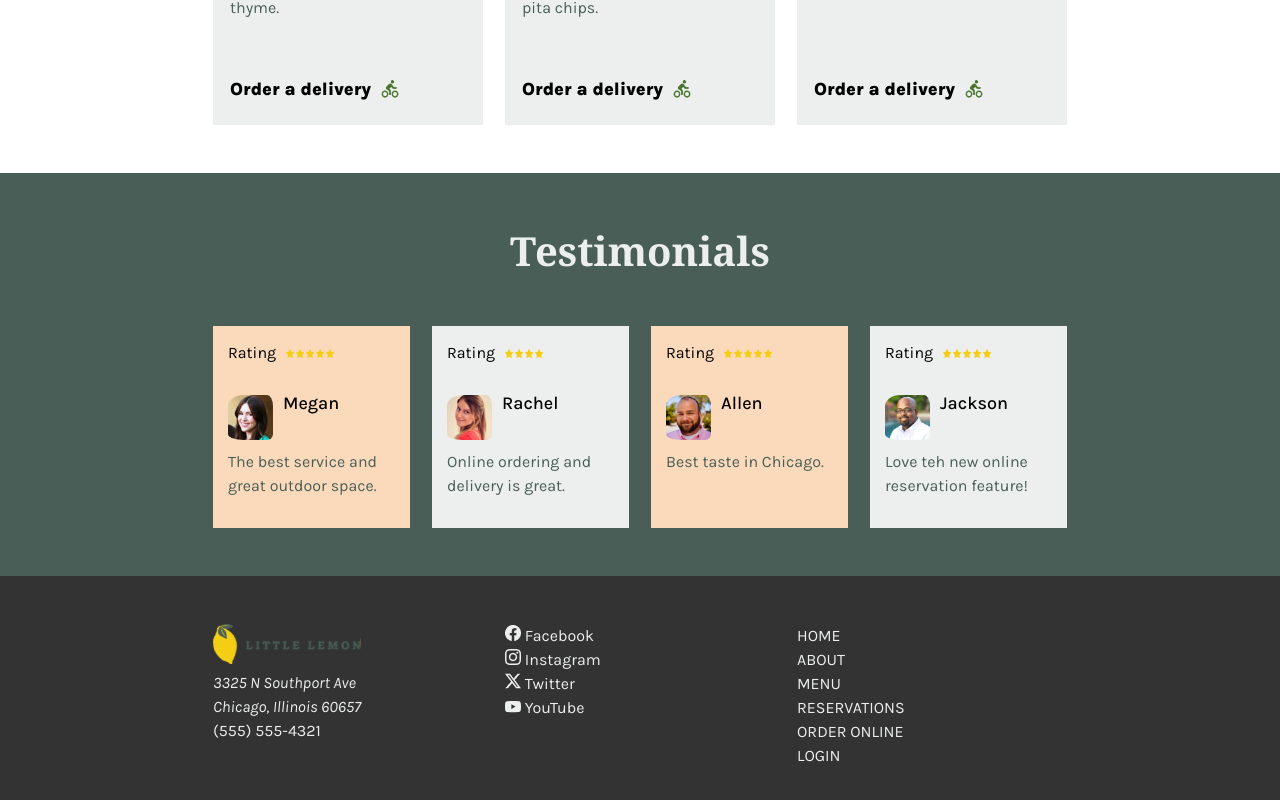
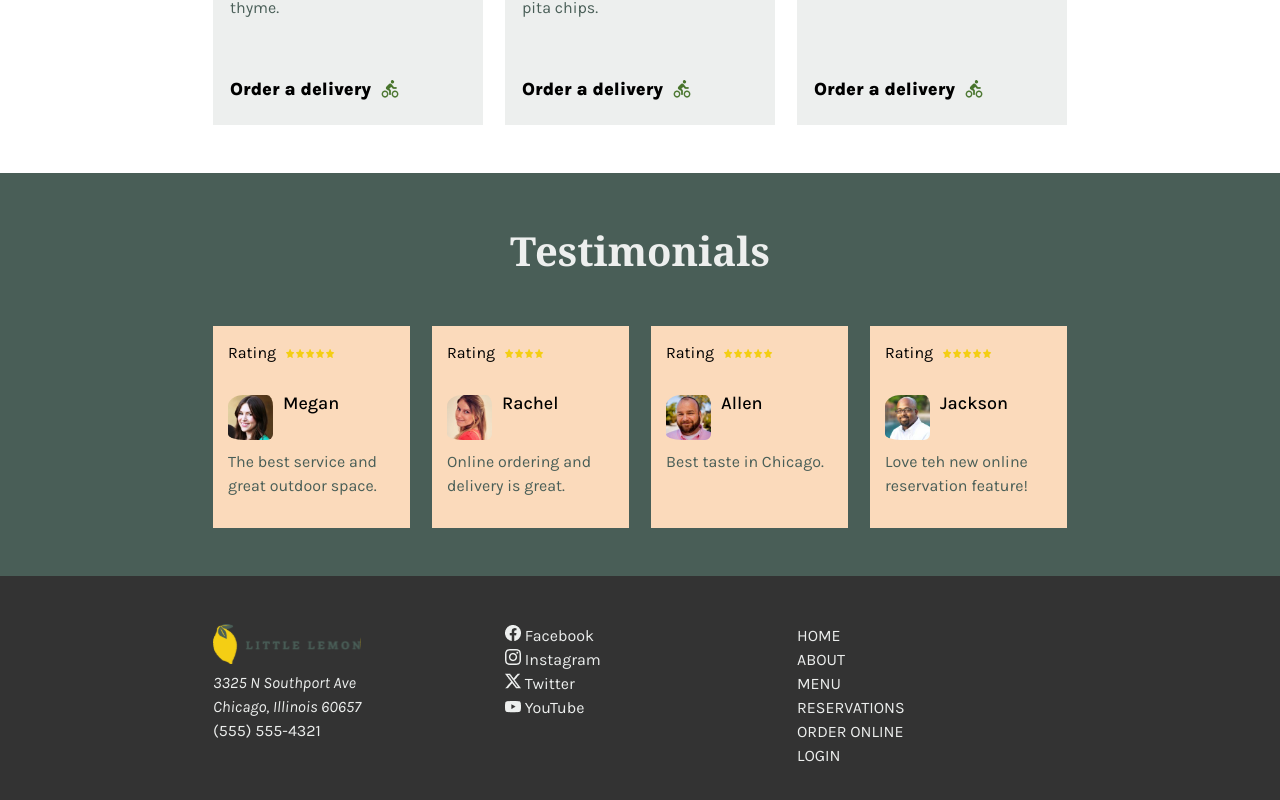
Before and after one commit to erasmogiron/capstone-project, a React (Create React App) app: page /menu in a window 1280 px wide. Shown: the part 1046-1846 px from the top of the page. Built offline with nearby package versions, Linux system fonts and the light colour scheme; a web font is replaced by a local one.

Commit message:
Modify testimonials Component with map method.

```diff
--- /dev/null
+++ b/src/Components/TestimonialItem.js
@@ -0,0 +1,16 @@
+import React from "react";
+
+const MenuItem = ({ name, alt, description, rating, imageSrc }) => {
+   return (
+                    <article className="col testimonial tan">
+                        <p className="testimonial--rating">Rating <img src={rating} alt="" className="star-rating"/></p>
+                        <div className="testimonial--author">
+                            <img src={imageSrc} alt={alt} />
+                            <p className="lead-text">{name}</p>
+                        </div>
+                        <p className="testimonial--description">{description}</p>
+                    </article>
+   );
+}
+
+export default MenuItem;
--- a/src/Components/Testimonials.js
+++ b/src/Components/Testimonials.js
@@ -1,10 +1,40 @@
 import React from "react";
-import TestimonialImg from '../images/user-1.jpg';
-import TestimonialImg2 from '../images/user-2.jpg';
-import TestimonialImg3 from '../images/user-3.jpg';
-import TestimonialImg4 from '../images/user-4.jpg';
-import FourStars from '../images/four-stars.png';
-import FiveStars from '../images/five-stars.png';
+import TestimonialItem from './TestimonialItem';
+
+const reviews = [
+    {
+       id: 1,
+       name: "Megan",
+       rating: require("../images/five-stars.png"),
+       description: "The best service and great outdoor space.",
+       getImageSrc: () => require("../images/user-1.jpg"),
+       alt: "Megan smiling",
+    },
+    {
+       id: 2,
+       name: "Rachel",
+       rating: require("../images/four-stars.png"),
+       description: "Online ordering and delivery is great.",
+       getImageSrc: () => require("../images/user-2.jpg"),
+       alt: "Rachel smiling",
+    },
+    {
+       id: 3,
+       name: "Allen",
+       description: "Best taste in Chicago.",
+       rating: require("../images/five-stars.png"),
+       getImageSrc: () => require("../images/user-3.jpg"),
+       alt: "Allen smiling",
+    },
+   {
+       id: 4,
+       name: "Jackson",
+       rating: require("../images/five-stars.png"),
+       description: "Love teh new online reservation feature!",
+       getImageSrc: () => require("../images/user-4.jpg"),
+       alt: "Jackson smiling",
+   },
+   ];
 
 export default function Testimonials() {
     return (
@@ -12,38 +42,16 @@ export default function Testimonials() {
             <h2 className="sub-title">Testimonials</h2>
             <div className="container">
                 <div className="row testimonial-grid">
-                    <article className="col testimonial tan">
-                        <p className="testimonial--rating">Rating <img src={FiveStars} alt="" className="star-rating"/></p>
-                        <div className="testimonial--author">
-                            <img src={TestimonialImg} alt="" />
-                            <p className="lead-text">Megan</p>
-                        </div>
-                        <p className="testimonial--description">The best service and great outdoor space.</p>
-                    </article>
-                    <article className="col testimonial light">
-                    <p className="testimonial--rating">Rating <img src={FourStars} alt="" className="star-rating"/></p>
-                        <div className="testimonial--author">
-                            <img src={TestimonialImg2} alt="" />
-                            <p className="lead-text">Rachel</p>
-                        </div>
-                        <p className="testimonial--description">Online ordering and delivery is great.</p>
-                    </article>
-                    <article className="col testimonial tan">
-                    <p className="testimonial--rating">Rating <img src={FiveStars} alt="" className="star-rating"/></p>
-                        <div className="testimonial--author">
-                            <img src={TestimonialImg3} alt="" />
-                            <p className="lead-text">Allen</p>
-                        </div>
-                        <p className="testimonial--description">Best taste in Chicago.</p>
-                    </article>
-                    <article className="col testimonial light">
-                    <p className="testimonial--rating">Rating <img src={FiveStars} alt="" className="star-rating"/></p>
-                        <div className="testimonial--author">
-                            <img src={TestimonialImg4} alt="" />
-                            <p className="lead-text">Jackson</p>
-                        </div>
-                        <p className="testimonial--description">Love teh new online reservation feature!</p>
-                    </article>
+                        {reviews.map((review) => (
+                            <TestimonialItem
+                            key={review.name}
+                            name={review.name}
+                            rating={review.rating}
+                            description={review.description}
+                            imageSrc={review.getImageSrc()}
+                            alt={review.alt}
+                            />
+                        ))}
                 </div>
             </div>
         </section>
```
